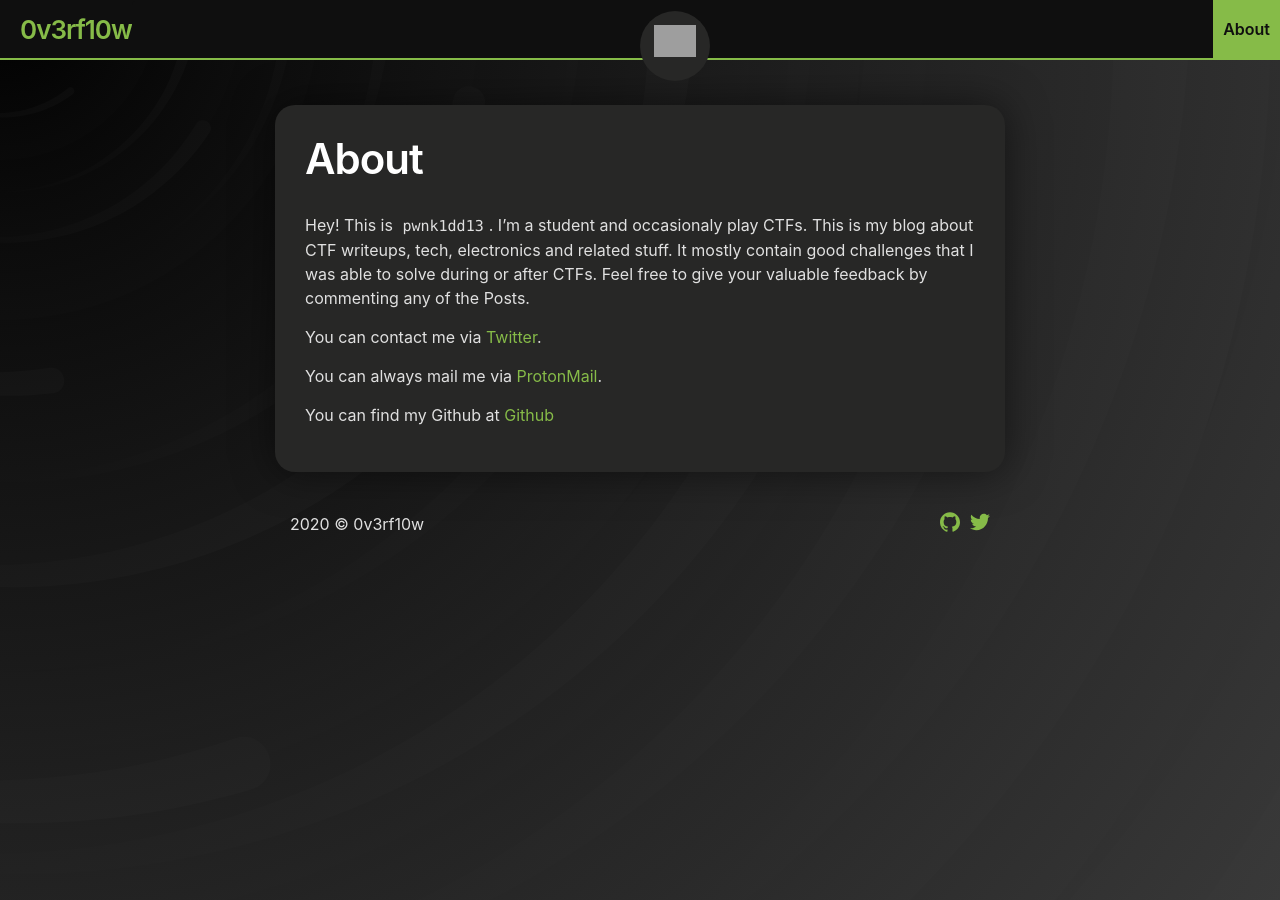
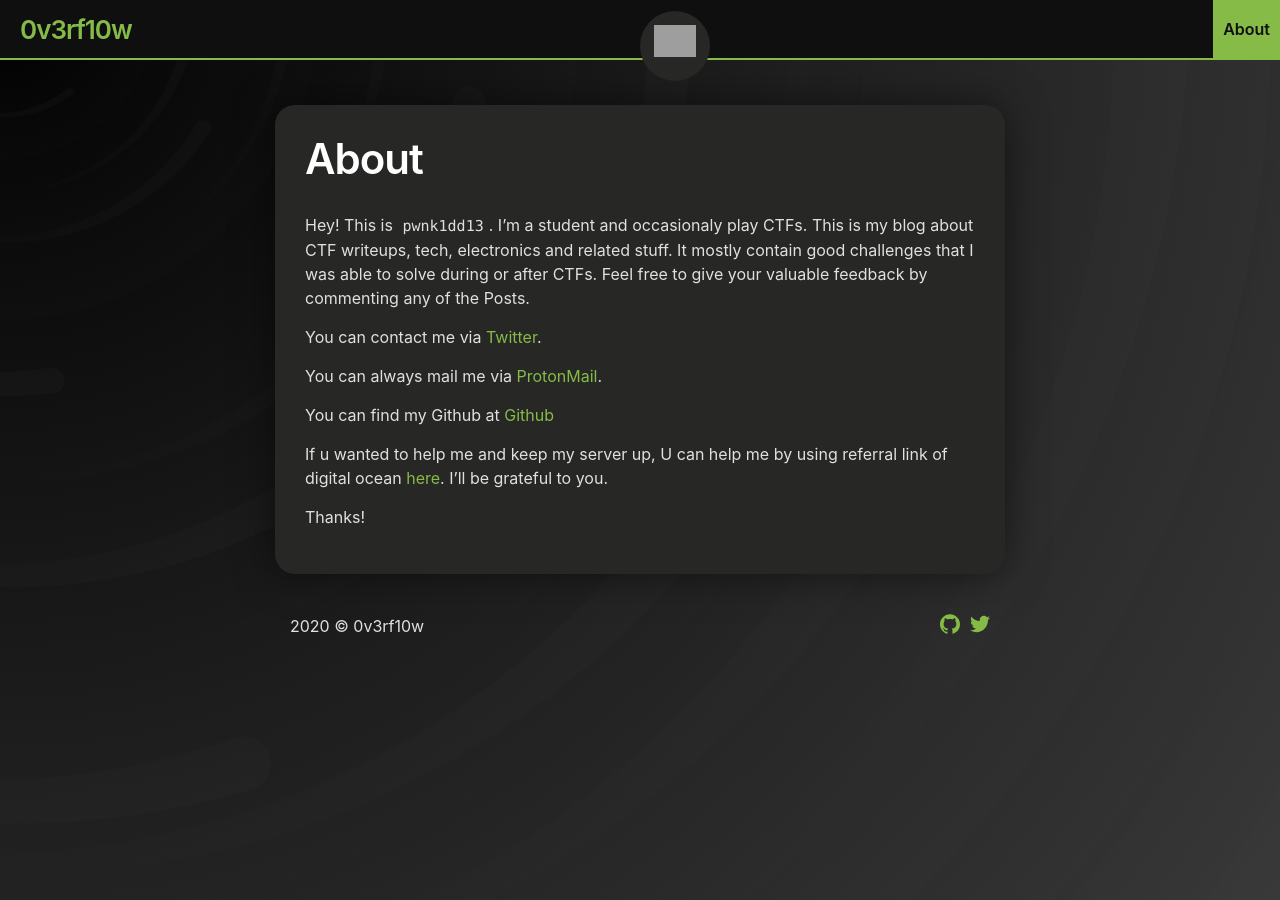
Before and after one commit to pwnk1d113/pwnk1d113.github.io, a Jekyll site: the page built from about.md, in a window 1280 px wide. Built offline with Jekyll 4.4.1, drawn with Linux system fonts in a browser that asks for light colours; grey boxes are pictures that could not be loaded.

Commit message:
Update about.md

```diff
--- a/about.md
+++ b/about.md
@@ -11,8 +11,7 @@ You can always mail me via [ProtonMail](mailto:pwnk1d113@protonmail.com).
 
 You can find my Github at <a href="https://github.com/pwnk1dd13">Github</a>
 
-<!--
-Feel free to Join My Discord Server [Discord]
+If u wanted to help me and keep my server up, U can help me by using referral link of digital ocean [here](https://m.do.co/c/8664419660e4).
+I'll be grateful to you.
 
-<iframe src="https://discordapp.com/widget?id=28150526503551007&theme=dark" width="350" height="500" allowtransparency="true" frameborder="0" align="middle"></iframe>
--->
+Thanks!
```
